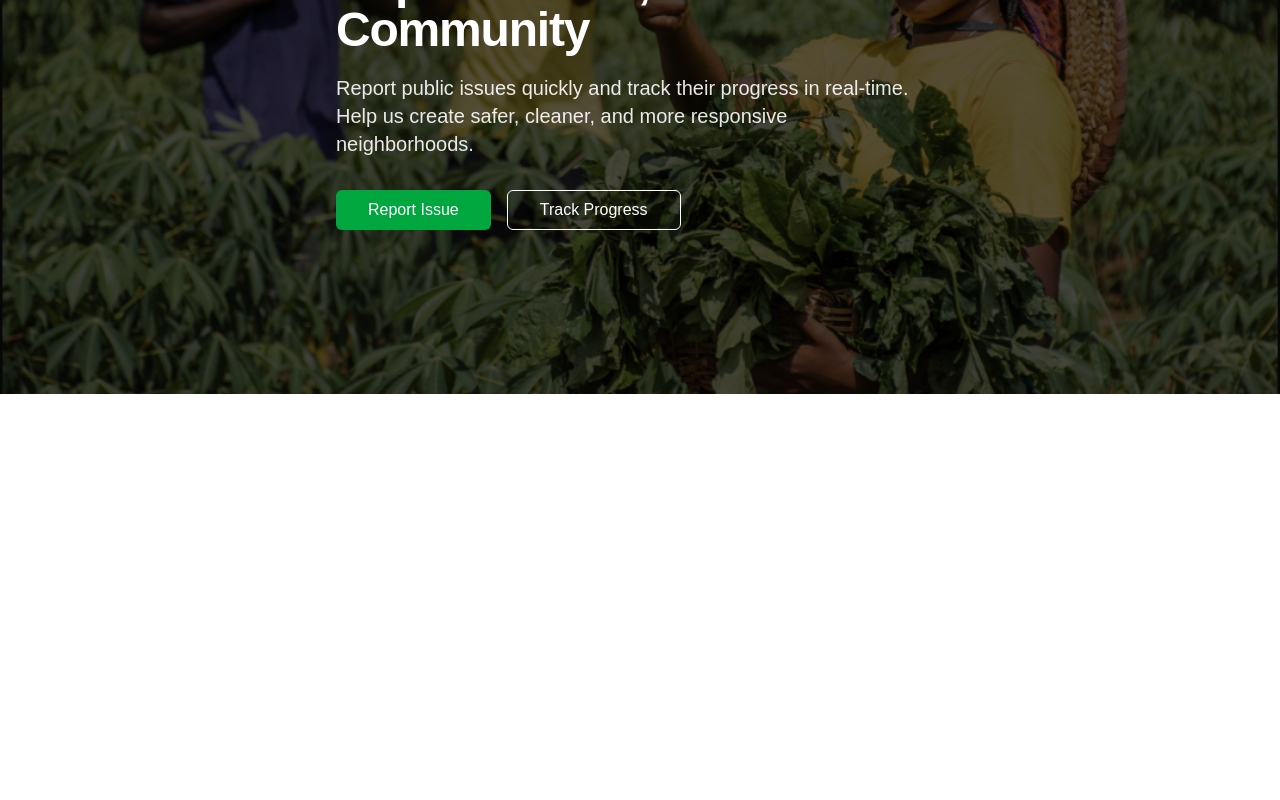
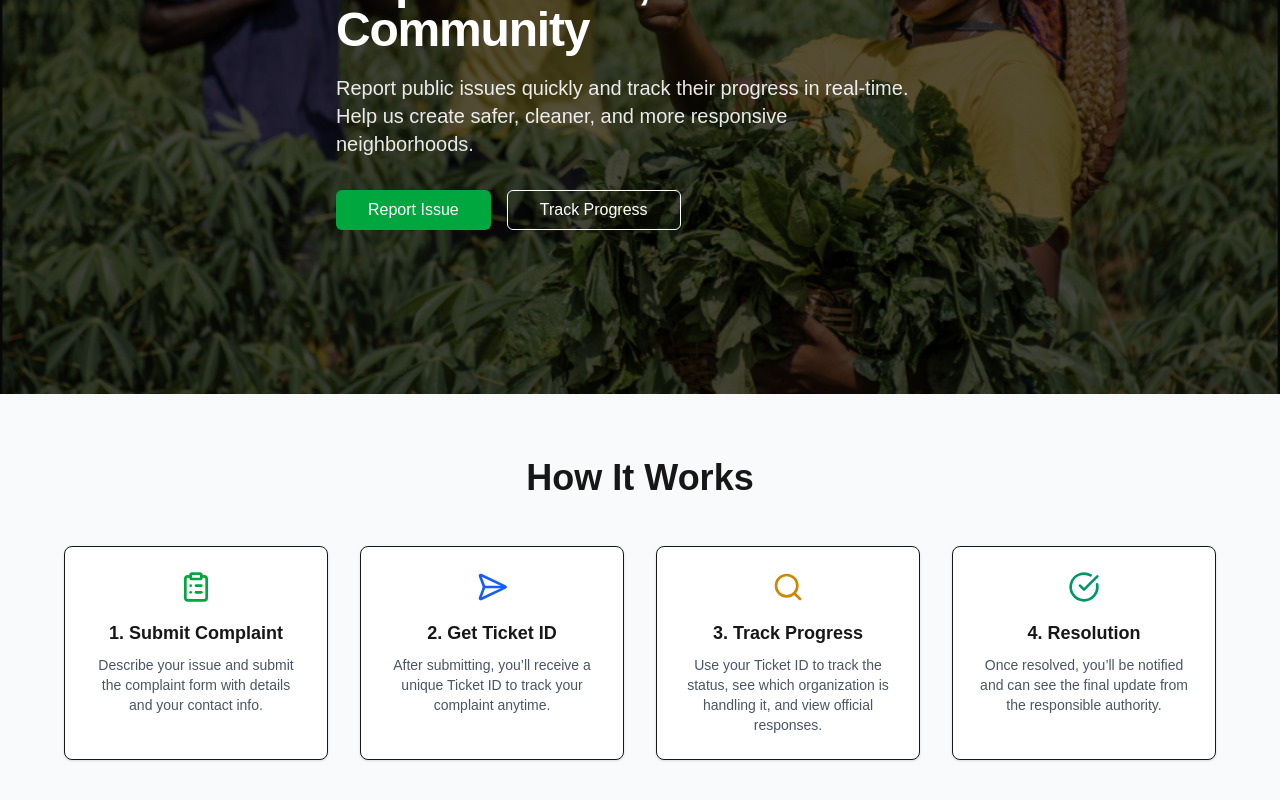
Before and after one commit to AimeKelvin/cces-mvp, a Next.js app in the folder client/: page / in a window 1280 px wide. Shown: the part 286-1086 px from the top of the page. Before the commit the page ends 800 px from the top, so only its background shows below. Built offline with nearby package versions, Linux system fonts and the light colour scheme.

Commit message:
feat: add About and Contact pages with layout, forms, and functionality; implement How It Works component

```diff
--- /dev/null
+++ b/client/src/app/about/page.tsx
@@ -0,0 +1,70 @@
+"use client";
+
+import Navbar from "@/components/ui/Navbar";
+
+export default function AboutPage() {
+  return (
+    <>
+      <Navbar />
+      <main className="max-w-6xl mx-auto px-4 py-16 space-y-16">
+        {/* Header Section */}
+        <section className="text-center space-y-4">
+          <h1 className="text-4xl font-bold">About Us</h1>
+          <p className="text-gray-600 max-w-3xl mx-auto text-lg">
+            We're dedicated to making government services more transparent, accessible, and accountable by empowering citizens to raise and track civic concerns with ease.
+          </p>
+        </section>
+
+        {/* Mission + Vision */}
+        <section className="grid md:grid-cols-2 gap-10 text-gray-800">
+          <div className="bg-gray-50 p-6 rounded-xl shadow hover:shadow-md transition">
+            <h2 className="text-2xl font-semibold mb-2">Our Mission</h2>
+            <p>
+              To create a simple and secure platform where citizens can report civic issues, follow up on responses, and contribute to a more accountable and responsive government.
+            </p>
+          </div>
+          <div className="bg-gray-50 p-6 rounded-xl shadow hover:shadow-md transition">
+            <h2 className="text-2xl font-semibold mb-2">Our Vision</h2>
+            <p>
+              A society where every voice is heard, complaints are resolved transparently, and public institutions actively serve and engage with citizens in real-time.
+            </p>
+          </div>
+        </section>
+
+        {/* Core Values */}
+        <section>
+          <h2 className="text-3xl font-bold text-center mb-10">Our Core Values</h2>
+          <div className="grid md:grid-cols-3 gap-8">
+            {[
+              { title: "Transparency", desc: "Open updates, clear communication, and visible tracking of complaints." },
+              { title: "Efficiency", desc: "Quick response times and simple steps to report and resolve issues." },
+              { title: "Empowerment", desc: "Giving power back to citizens by letting them raise concerns with ease." },
+            ].map((value, index) => (
+              <div
+                key={index}
+                className="bg-white border p-6 rounded-lg shadow-sm hover:shadow-md transition"
+              >
+                <h3 className="text-xl font-semibold mb-2">{value.title}</h3>
+                <p className="text-gray-600 text-sm">{value.desc}</p>
+              </div>
+            ))}
+          </div>
+        </section>
+
+        {/* Call to Action */}
+        <section className="text-center bg-green-50 py-10 px-6 rounded-xl shadow-sm">
+          <h2 className="text-2xl font-bold mb-3">Join Us in Building a More Accountable Society</h2>
+          <p className="text-gray-700 max-w-2xl mx-auto mb-5">
+            Whether you're a citizen, community leader, or part of a government organization—your voice matters. Let’s work together to improve our cities, one complaint at a time.
+          </p>
+          <a
+            href="/track"
+            className="inline-block bg-green-600 text-white px-6 py-3 rounded hover:bg-green-700 transition"
+          >
+            Start Now
+          </a>
+        </section>
+      </main>
+    </>
+  );
+}
--- /dev/null
+++ b/client/src/app/contact/page.tsx
@@ -0,0 +1,70 @@
+"use client";
+
+import Navbar from "@/components/ui/Navbar";
+import { Input } from "@/components/ui/input";
+import { Textarea } from "@/components/ui/textarea";
+import { Button } from "@/components/ui/button";
+
+export default function ContactPage() {
+  return (
+    <>
+      <Navbar />
+      <main className="max-w-5xl mx-auto px-4 py-16">
+        {/* Page Heading */}
+        <section className="text-center mb-16">
+          <h1 className="text-4xl font-bold tracking-tight mb-4">Get in Touch</h1>
+          <p className="text-gray-600 max-w-xl mx-auto text-lg">
+            We're here to help. Contact us with questions, suggestions, or support needs.
+          </p>
+        </section>
+
+        {/* Form + Info */}
+        <div className="grid grid-cols-1 md:grid-cols-2 gap-12 items-start">
+          {/* Contact Form */}
+          <form className="space-y-6 bg-white p-6 rounded-2xl shadow-md border border-gray-100">
+            <div>
+              <label className="block text-sm font-medium text-gray-700 mb-1">Full Name</label>
+              <Input type="text" placeholder="John Doe" />
+            </div>
+            <div>
+              <label className="block text-sm font-medium text-gray-700 mb-1">Email Address</label>
+              <Input type="email" placeholder="you@example.com" />
+            </div>
+            <div>
+              <label className="block text-sm font-medium text-gray-700 mb-1">Message</label>
+              <Textarea rows={5} placeholder="Type your message..." />
+            </div>
+            <Button type="submit" className="bg-green-600 hover:bg-green-700 text-white w-full">
+              Send Message
+            </Button>
+          </form>
+
+          {/* Contact Information */}
+          <div className="space-y-8 text-gray-700">
+            <div>
+              <h2 className="text-xl font-semibold mb-2">Contact Information</h2>
+              <p className="text-md">
+                <span className="font-medium">Email:</span> support@yourapp.com
+              </p>
+              <p className="text-md mt-2">
+                <span className="font-medium">Phone:</span> +250 788 123 456
+              </p>
+            </div>
+
+            <div>
+              <h2 className="text-xl font-semibold mb-2">Office Location</h2>
+              <p>Kigali, Rwanda</p>
+              <p className="text-gray-500 text-sm">KK 776 St, Gasabo District</p>
+            </div>
+
+            <div>
+              <h2 className="text-xl font-semibold mb-2">Working Hours</h2>
+              <p>Monday - Friday: 8:00 AM - 5:00 PM</p>
+              <p>Saturday & Sunday: Closed</p>
+            </div>
+          </div>
+        </div>
+      </main>
+    </>
+  );
+}
--- a/client/src/app/page.tsx
+++ b/client/src/app/page.tsx
@@ -1,11 +1,14 @@
 import Hero from "@/components/ui/hero";
 import Navbar from "@/components/ui/Navbar";
+import HowItWorks from "@/components/ui/HowItWorks";
+
 
 export default function Home() {
   return (
     <div>
-      <Navbar/>
-     <Hero/>
+    <Navbar />
+    <Hero />
+    <HowItWorks />
     </div>
   );
 }
--- /dev/null
+++ b/client/src/components/ui/HowItWorks.tsx
@@ -0,0 +1,46 @@
+import { ClipboardList, SendHorizonal, Search, CheckCircle } from "lucide-react";
+
+const steps = [
+  {
+    icon: <ClipboardList className="w-8 h-8 text-green-600" />,
+    title: "1. Submit Complaint",
+    description: "Describe your issue and submit the complaint form with details and your contact info.",
+  },
+  {
+    icon: <SendHorizonal className="w-8 h-8 text-blue-600" />,
+    title: "2. Get Ticket ID",
+    description: "After submitting, you’ll receive a unique Ticket ID to track your complaint anytime.",
+  },
+  {
+    icon: <Search className="w-8 h-8 text-yellow-600" />,
+    title: "3. Track Progress",
+    description: "Use your Ticket ID to track the status, see which organization is handling it, and view official responses.",
+  },
+  {
+    icon: <CheckCircle className="w-8 h-8 text-emerald-600" />,
+    title: "4. Resolution",
+    description: "Once resolved, you’ll be notified and can see the final update from the responsible authority.",
+  },
+];
+
+export default function HowItWorks() {
+  return (
+    <section className="bg-gray-50 py-16 px-4">
+      <div className="max-w-6xl mx-auto">
+        <h2 className="text-3xl sm:text-4xl font-bold text-center mb-12">How It Works</h2>
+        <div className="grid gap-8 md:grid-cols-4 sm:grid-cols-2">
+          {steps.map((step, idx) => (
+            <div
+              key={idx}
+              className="bg-white p-6 rounded-lg shadow-sm border hover:shadow-md transition duration-300 text-center"
+            >
+              <div className="mb-4 flex justify-center">{step.icon}</div>
+              <h3 className="font-semibold text-lg mb-2">{step.title}</h3>
+              <p className="text-gray-600 text-sm">{step.description}</p>
+            </div>
+          ))}
+        </div>
+      </div>
+    </section>
+  );
+}
```
